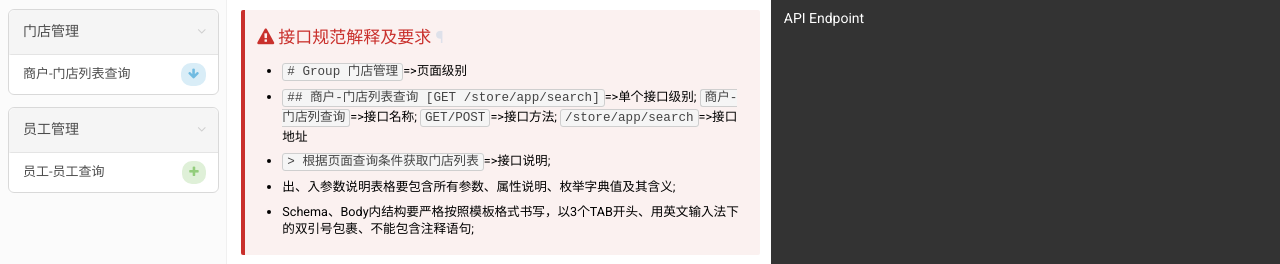
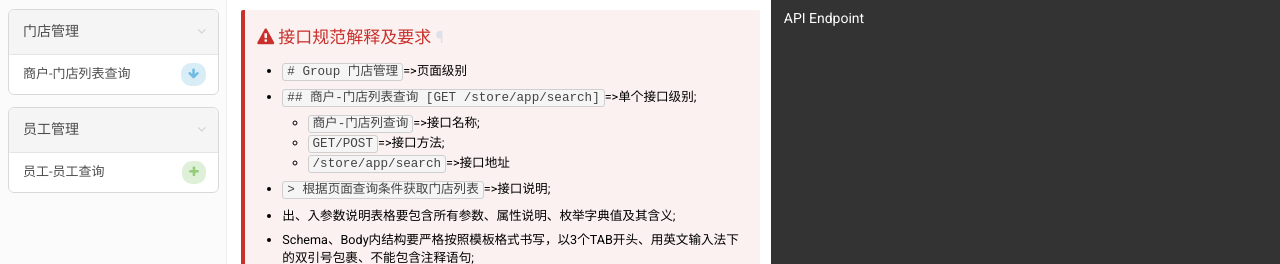
Before and after one commit to surce2010/api-blueprint, a website: page hello.html in a window 1280 px wide. Shown: the part 112-376 px from the top of the page. Drawn offline with Linux system fonts and the light colour scheme.

```diff
--- a/hello.html
+++ b/hello.html
@@ -5,7 +5,12 @@
 <p><code># Group 门店管理</code>=&gt;页面级别</p>
 </li>
 <li>
-<p><code>## 商户-门店列表查询 [GET /store/app/search]</code>=&gt;单个接口级别; <code>商户-门店列查询</code>=&gt;接口名称; <code>GET/POST</code>=&gt;接口方法; <code>/store/app/search</code>=&gt;接口地址</p>
+<p><code>## 商户-门店列表查询 [GET /store/app/search]</code>=&gt;单个接口级别;</p>
+<ul>
+<li><code>商户-门店列查询</code>=&gt;接口名称;</li>
+<li><code>GET/POST</code>=&gt;接口方法;</li>
+<li><code>/store/app/search</code>=&gt;接口地址</li>
+</ul>
 </li>
 <li>
 <p><code>&gt; 根据页面查询条件获取门店列表</code>=&gt;接口说明;</p>
```
Also changed, not shown: hello.md (+1 -1 lines), 1 other file.
